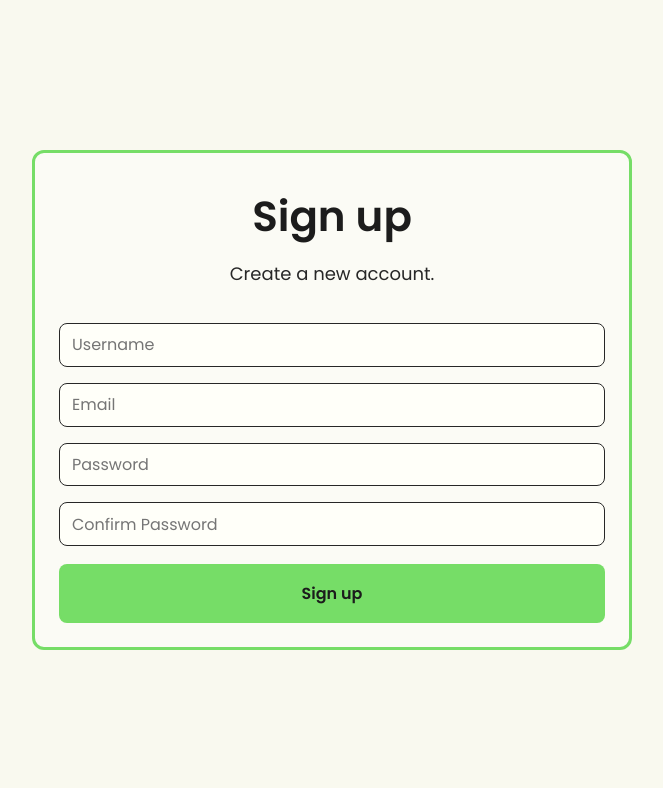
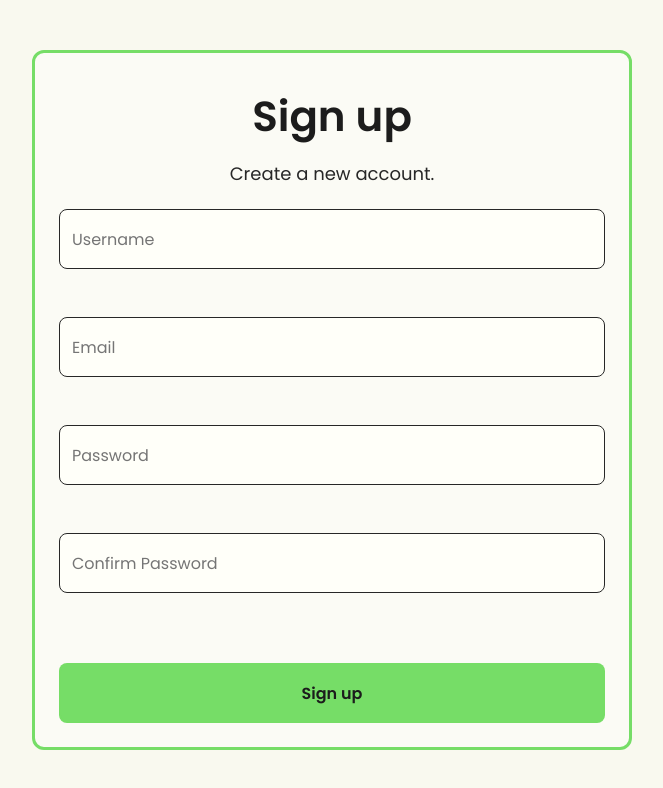
Before and after one commit to AAKhan4/finanace-management, a React (Create React App) app in the folder frontend/: page /signup in a window 1280 px wide. Shown: the top 788 px of the page, without its empty margins (308-971 px from the left). Built offline with nearby package versions, Linux system fonts and the light colour scheme.

Commit message:
Update SignupElems.js

```diff
--- a/frontend/src/components/Signup/SignupElems.js
+++ b/frontend/src/components/Signup/SignupElems.js
@@ -28,7 +28,7 @@ export const Title = styled.div`
   text-align: center;
   margin-top: 8px;
   color: ${({ theme }) => theme.text_primary};
-  @media (max-width: 768px) {
+  @media (max-width: 650px) {
     font-size: 32px;
     morgin-top: 0px;
   }
@@ -39,7 +39,7 @@ export const Desc = styled.div`
   text-align: center;
   color: ${({ theme }) => theme.text_secondary};
   margin-bottom: 20px;
-  @media (max-width: 768px) {
+  @media (max-width: 650px) {
     font-size: 16px;
   }
 `;
@@ -51,20 +51,36 @@ export const Form = styled.form`
   align-items: center;
   gap: 12px;
   width: 600px;
-  height: 500px;
+  height: 700px;
   border-radius: 12px;
   border: 3px solid ${({ theme }) => theme.primary};
   background-color: ${({ theme }) => theme.card};
   padding: 24px;
-  @media (max-width: 500px) {
-    width: 380px;
-    height: 340px;
+  @media (max-width: 650px) {
+    width: 400px;
+    height: 550px;
+  }
+  @media (max-width: 460px) {
+    width: 340px;
+    height: 500px;
+  }
+`;
+
+export const Label = styled.div`
+  font-size: 16px;
+  font-weight: 600;
+  color: ${({ theme }) => theme.text_primary};
+  align-self: flex-start;
+  margin-top: 8px;
+  margin-left: -6px;
+  @media (max-width: 650px) {
+    font-size: 14px;
   }
 `;
 
 export const Input = styled.input`
   margin-bottom: auto;
-  margin-top: 4px;
+  margin-top: -10px;
   width: 100%;
   height: 60px;
   padding: 0px 12px;
@@ -73,16 +89,16 @@ export const Input = styled.input`
   border: 1px solid ${({ theme }) => theme.text_secondary};
   background-color: ${({ theme }) => theme.card_light};
   color: ${({ theme }) => theme.text_primary};
-  @media (max-width: 500px) {
+  @media (max-width: 650px) {
     font-size: 14px;
-    margin-top: 0px;
+    margin-top: -8px;
   }
 `;
 
 export const Button = styled.button`
   width: 100%;
-  height: 80px;
-  margin-top: 6px;
+  height: 60px;
+  margin-top: 12px;
   font-size: 16px;
   font-weight: 600;
   border-radius: 8px;
@@ -90,11 +106,11 @@ export const Button = styled.button`
   background-color: ${({ theme }) => theme.primary};
   color: ${({ theme }) => theme.text_primary};
   cursor: pointer;
-  @media (max-width: 500px) {
+  @media (max-width: 650px) {
     font-size: 14px;
-    margin-top: 0px;
+    margin-top: 6px;
   }
   &:hover {
-    background-color: ${({ theme }) => theme.primary + 99};
+    background-color: ${({ theme }) => theme.primary_dark};
   }
 `;
```
